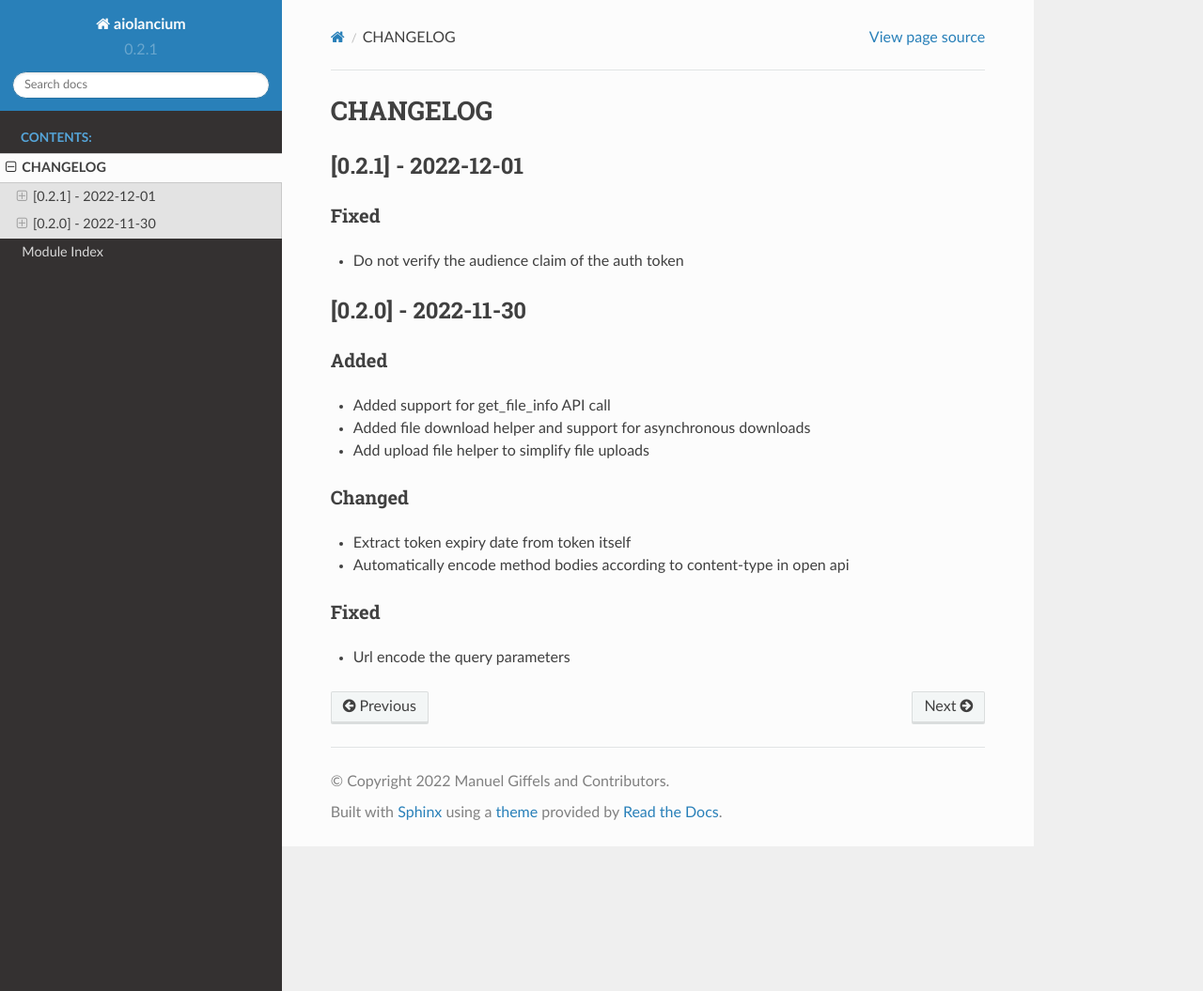
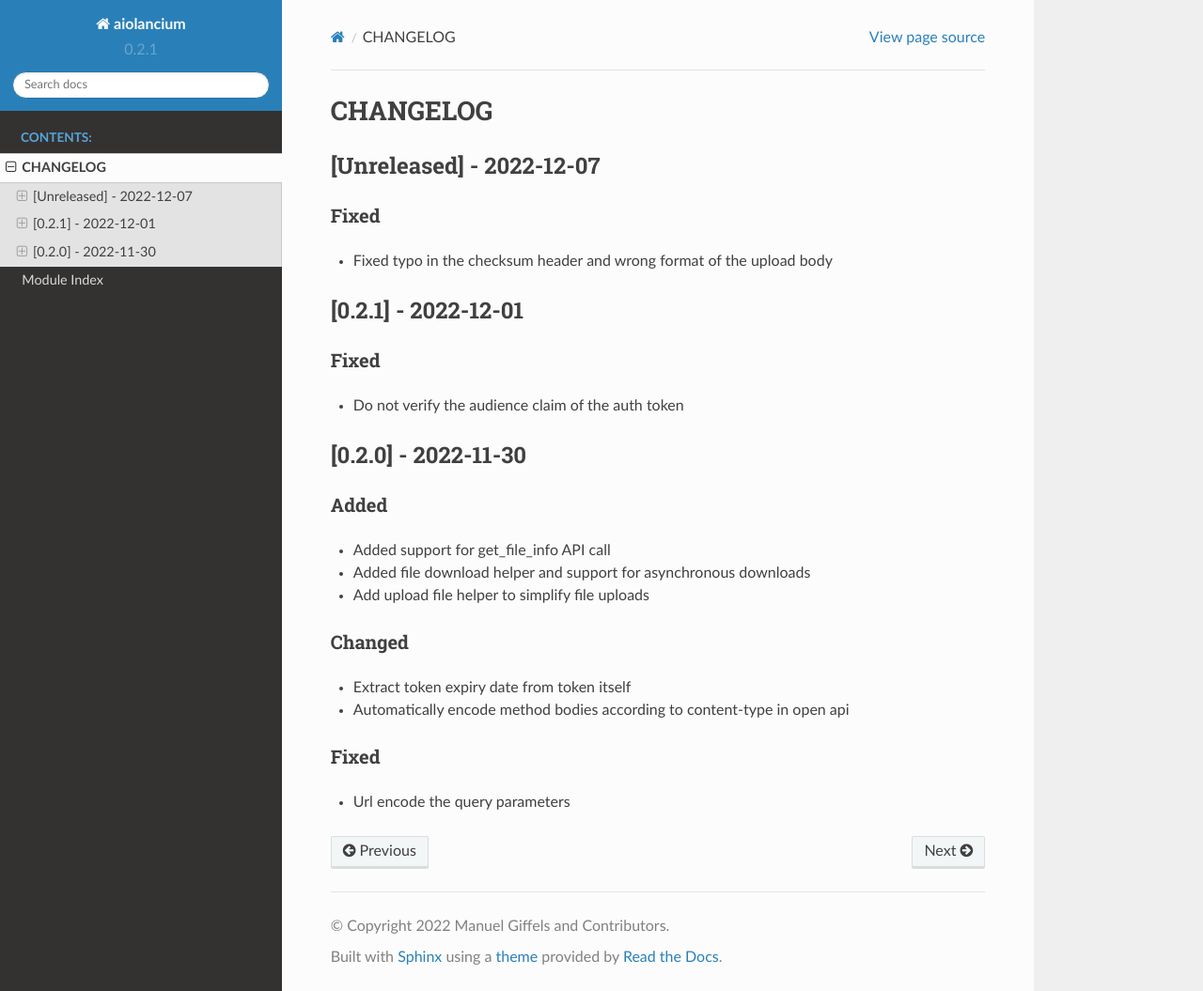
Before and after one commit to giffels/aiolancium, a Sphinx documentation site: the page built from docs/source/changelog.rst, in a window 1280 px wide and 1055 px high. Shown: the whole window at 94% size. Built offline with Sphinx 7.4.7 and the Read the Docs theme 2.0.0, drawn with Linux system fonts in a browser that asks for light colours.

Commit message:
Fix checksum header and body for uploading files

```diff
--- a/docs/source/changelog.rst
+++ b/docs/source/changelog.rst
@@ -1,10 +1,18 @@
-.. Created by changelog.py at 2022-12-01, command
+.. Created by changelog.py at 2022-12-07, command
    '/Users/giffler/.cache/pre-commit/repor6pnmwlm/py_env-python3.10/bin/changelog docs/source/changes compile --output=docs/source/changelog.rst'
    based on the format of 'https://keepachangelog.com/'
 
 #########
 CHANGELOG
 #########
+
+[Unreleased] - 2022-12-07
+=========================
+
+Fixed
+-----
+
+* Fixed typo in the checksum header and wrong format of the upload body
 
 [0.2.1] - 2022-12-01
 ====================
--- /dev/null
+++ b/docs/source/changes/fixed_checksum_header_body_file_upload.yaml
@@ -0,0 +1,5 @@
+category: fixed
+summary: "Fixed typo in the checksum header and wrong format of the upload body"
+description: |
+  A typo in the checksum headers has been fixed and this revealed a wrong format of the body for uploading files, which
+  has been fixed now as well.
```
Also changed, not shown: 2 other files.
